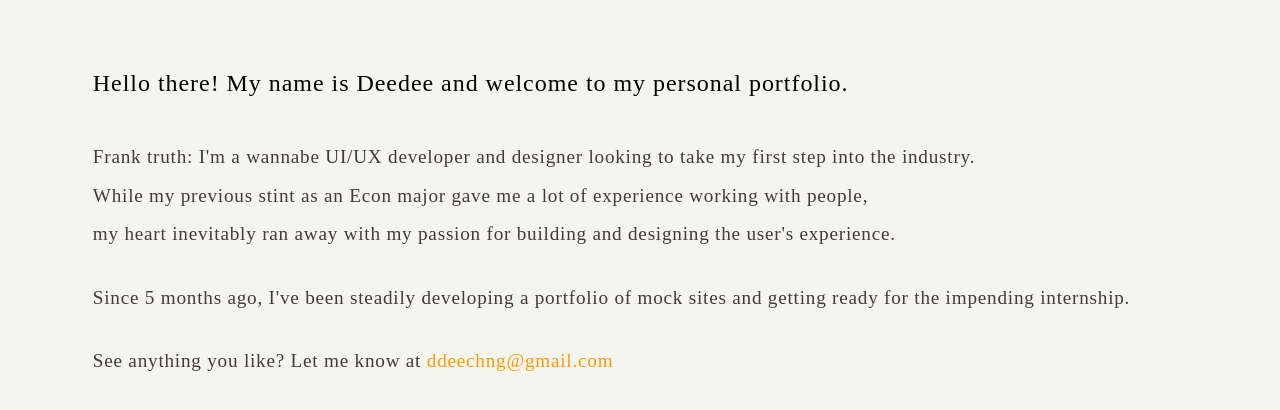
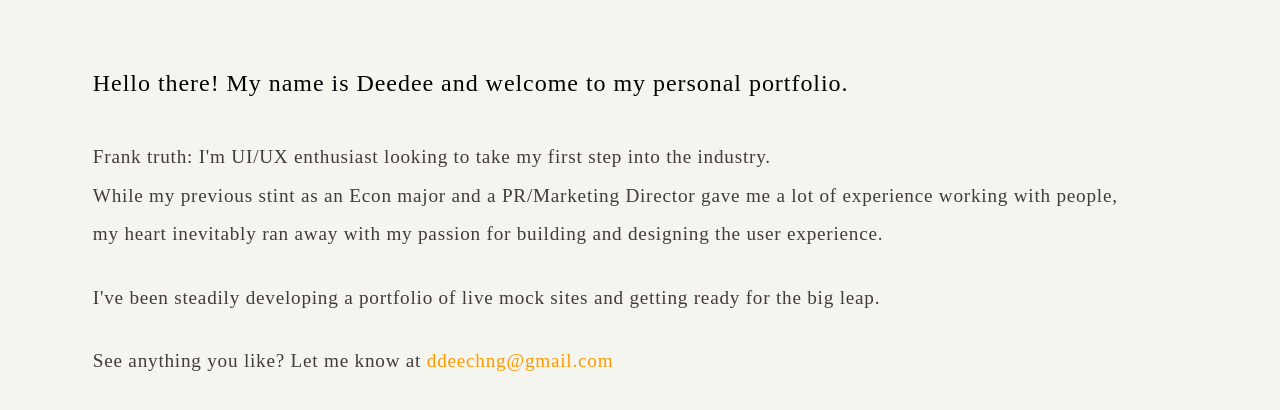
Before and after one commit to DDChiang/ddchiang, a PHP site: page /about.php in a window 1280 px wide. Shown: the part 68-478 px from the top of the page. Run offline with PHP 8.4, Linux system fonts and the light colour scheme; some libraries are stand-ins or nearby versions.

Commit message:
changed bio

```diff
--- a/about.php
+++ b/about.php
@@ -19,14 +19,14 @@
 	    Hello there! My name is Deedee and welcome to my personal portfolio.
 	   </div>
 	   <div class="blurb">
-	    Frank truth: I'm a wannabe UI/UX developer and designer looking to take my first step into the industry.
+	    Frank truth: I'm UI/UX enthusiast looking to take my first step into the industry.
 	    <br>
-	    While my previous stint as an Econ major gave me a lot of experience working with people,
-	    <br>my heart inevitably ran away with my passion for building and designing the user's experience.
+	    While my previous stint as an Econ major and a PR/Marketing Director gave me a lot of experience working with people,
+	    <br>my heart inevitably ran away with my passion for building and designing the user experience.
 	  </div>
 	   <div class="blurb">
-	    Since 5 months ago, I've been steadily developing a portfolio of mock sites and getting
-		ready for the impending internship.
+	    I've been steadily developing a portfolio of live mock sites and getting
+		ready for the big leap.
 
 	  </div>
 	  <div class="blurb">
```
